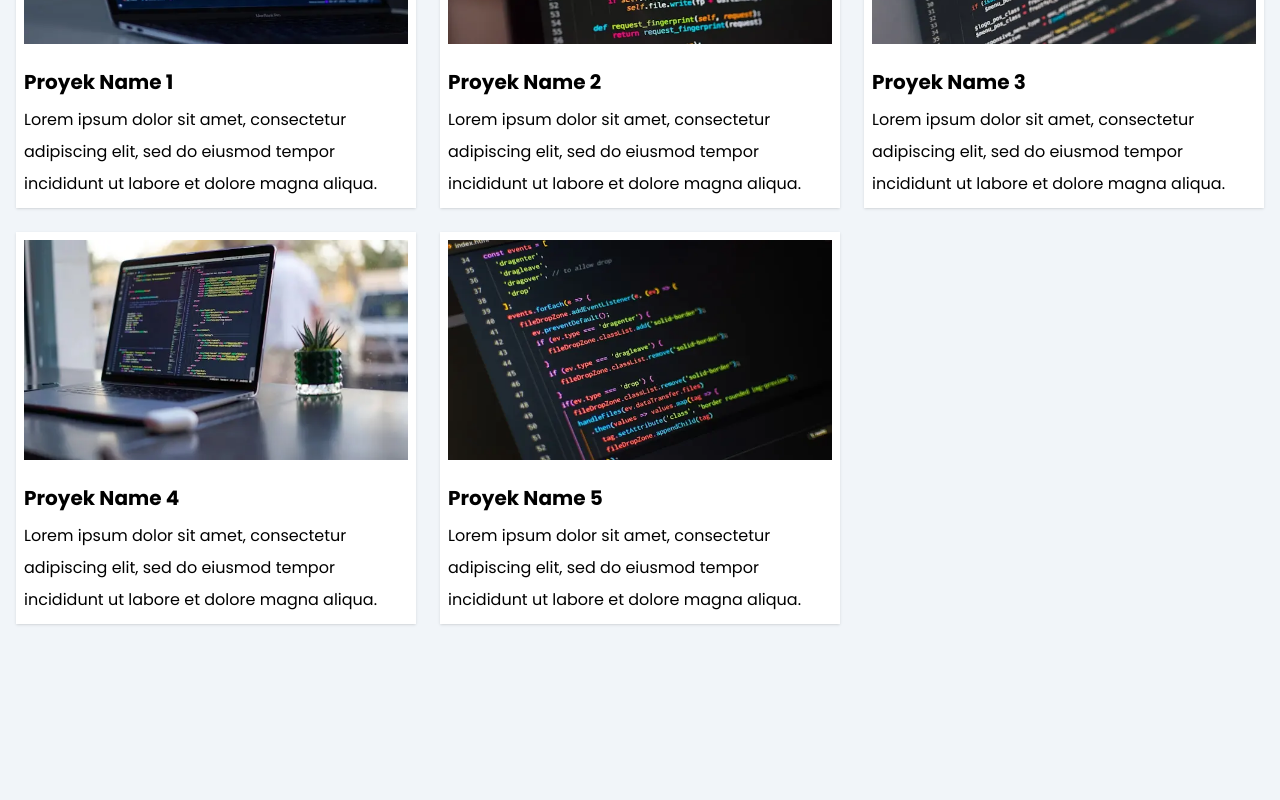
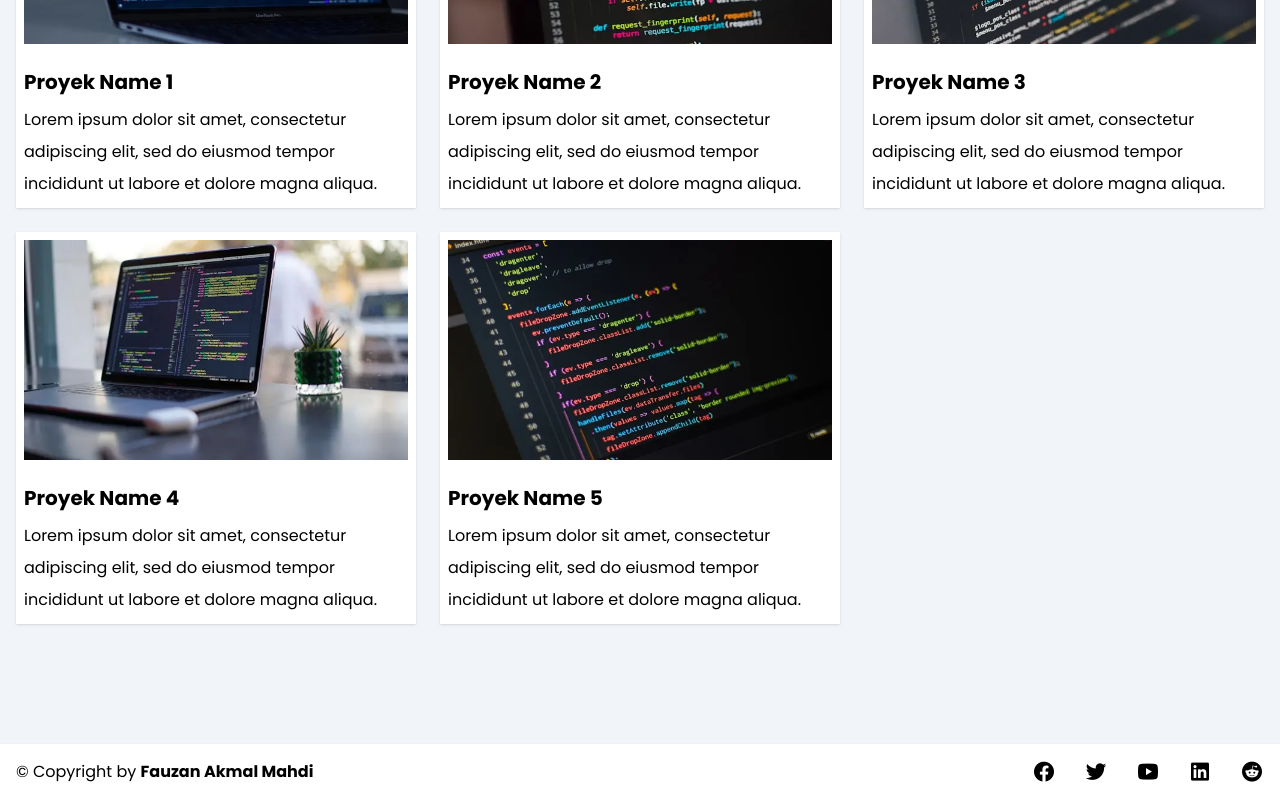
Before and after one commit to ozaenzenzen/reactjs_template_1, a React (Vite) app: page / in a window 1280 px wide. Shown: the part 2037-2837 px from the top of the page. Before the commit the page ends 2701 px from the top, so only its background shows below. Built offline with nearby package versions, Linux system fonts and the light colour scheme.

Commit message:
update footer

```diff
--- a/src/App.jsx
+++ b/src/App.jsx
@@ -7,7 +7,7 @@ function App() {
     <div>
       <Navbar />
       <HomePage />
-      {/* <Footer /> */}
+      <Footer />
     </div>
   );
 }
--- a/src/components/Footer.jsx
+++ b/src/components/Footer.jsx
@@ -1,7 +1,20 @@
 const Footer = () => {
   return (
-    <div>Footer</div>
-  )
-}
+    <div className="footer bg-white shadow mt-20" id="social">
+      <div className="contianer mx-auto px-4 flex items-center justify-between">
+        <p className="py-4">
+          &copy; Copyright by <span className="font-bold">Fauzan Akmal Mahdi</span>
+        </p>
+        <div className="social-footer flex items-center sm:gap-7 gap-2">
+          <i className="ri-facebook-circle-fill text-2xl"></i>
+          <i className="ri-twitter-fill text-2xl"></i>
+          <i className="ri-youtube-fill text-2xl"></i>
+          <i className="ri-linkedin-box-fill text-2xl"></i>
+          <i className="ri-reddit-fill text-2xl"></i>
+        </div>
+      </div>
+    </div>
+  );
+};
 
-export default Footer
+export default Footer;
--- a/src/components/Navbar.jsx
+++ b/src/components/Navbar.jsx
@@ -37,32 +37,32 @@ const Navbar = () => {
           >
             <li className="flex items-center gap-3">
               <i className="ri-home-2-line text-3xl md:hidden block"></i>
-              <a href="#" className="font-medium opacity-75">
+              <a href="#home" className="font-medium opacity-75">
                 Beranda
               </a>
             </li>
             <li className="flex items-center gap-3">
               <i className="ri-information-line text-3xl md:hidden block"></i>
-              <a href="#" className="font-medium opacity-75">
+              <a href="#about" className="font-medium opacity-75">
                 Tentang Kami
               </a>
             </li>
             <li className="flex items-center gap-3">
               <i className="ri-settings-3-line text-3xl md:hidden block"></i>
-              <a href="#" className="font-medium opacity-75">
+              <a href="#services" className="font-medium opacity-75">
                 Layanan
               </a>
             </li>
             <li className="flex items-center gap-3">
               <i className="ri-image-line text-3xl md:hidden block"></i>
-              <a href="#" className="font-medium opacity-75">
+              <a href="#proyek" className="font-medium opacity-75">
                 Proyek
               </a>
             </li>
           </ul>
           <div className="social flex items-center gap-2">
             <a
-              href="#"
+              href="#social"
               className="bg-sky-400 px-5 py-2 rounded-full text-white font-bold hover:bg-sky-500 transition-all"
             >
               Social Media
--- a/src/pages/HomePage.jsx
+++ b/src/pages/HomePage.jsx
@@ -46,7 +46,7 @@ const HomePage = () => {
           </div>
         </div>
 
-        <div className="about grid md:grid-cols-2 grid-cols-1 items-center md:gap-20 gap-10 md:pt-20 pt-32">
+        <div className="about grid md:grid-cols-2 grid-cols-1 items-center md:gap-20 gap-10 md:pt-20 pt-32" id="about">
           <div className="box md:order-1 order-2">
             <img
               src={AboutImage}
@@ -74,7 +74,7 @@ const HomePage = () => {
           </div>
         </div>
 
-        <div className="services pt-32">
+        <div className="services pt-32" id="services">
           <h1 className="text-center lg:text-5xl/tight text-3xl font-medium mb-2">
             Layanan
           </h1>
@@ -113,7 +113,7 @@ const HomePage = () => {
           </div>
         </div>
 
-        <div className="proyek pt-32">
+        <div className="proyek pt-32" id="proyek">
           <h1 className="text-center lg:text-5xl/tight text-3xl font-medium mb-2">
             Proyek
           </h1>
```
